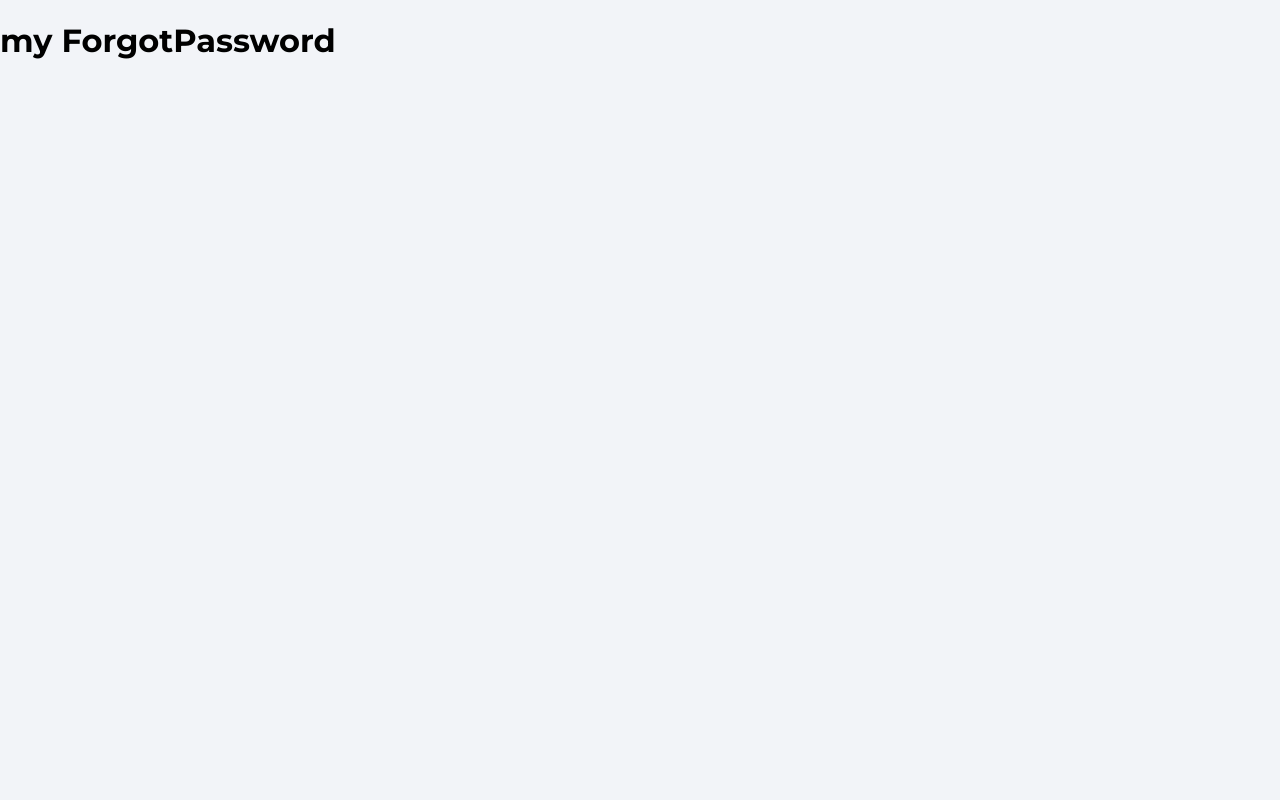
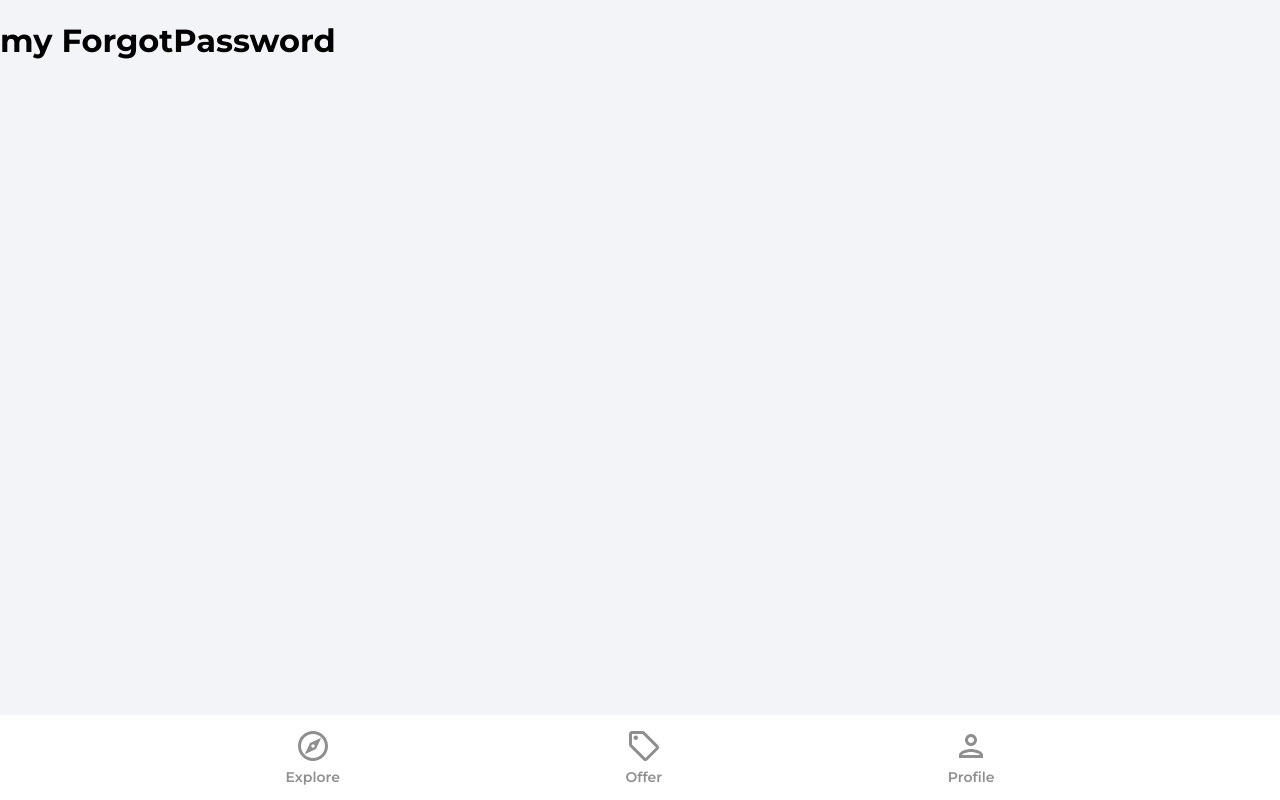
Before and after one commit to julia7hk/house-marketplace, a React (Create React App) app: page /forgot-password in a window 1280 px wide. Built offline with nearby package versions, Linux system fonts and the light colour scheme.

Commit message:
created navbar

```diff
--- a/src/App.js
+++ b/src/App.js
@@ -1,4 +1,5 @@
 import { BrowserRouter as Router, Routes, Route } from "react-router-dom";
+import Navbar from "./components/Navbar";
 import Explore from "./pages/Explore";
 import Offers from "./pages/Offers";
 import Profile from "./pages/Profile";
@@ -13,11 +14,12 @@
         <Routes>
           <Route path="/" element={<Explore />} />
           <Route path="/offers" element={<Offers />} />
-          <Route path="/profile" element={<Profile />} />
+          <Route path="/profile" element={<SignIn />} />
           <Route path="/sign-in" element={<SignIn />} />
           <Route path="/sign-up" element={<SignUp />} />
           <Route path="/forgot-password" element={<ForgotPassword />} />
         </Routes>
+        <Navbar />
       </Router>
     </>
   );
--- /dev/null
+++ b/src/components/Navbar.jsx
@@ -0,0 +1,38 @@
+import { useNavigate, useLocation } from 'react-router-dom'
+import { ReactComponent as OfferIcon } from '../assets/svg/localOfferIcon.svg'
+import { ReactComponent as ExploreIcon } from '../assets/svg/exploreIcon.svg'
+import { ReactComponent as PersonOutlineIcon } from '../assets/svg/personOutlineIcon.svg'
+
+function Navbar() {
+    const navigate = useNavigate()
+    const location = useLocation()
+
+    const pathMatchRoute = (route) => {
+        if(route == location.pathname) {
+            return true
+        }
+    }
+
+    return (
+      <footer className='navbar'>
+        <nav className='navbarNav'>
+            <ul className='navbarListItems'>
+                <li className='navbarListItem' onClick={() => navigate('/')}>
+                    <ExploreIcon fill={pathMatchRoute('/') ? '#2c2c2c' : '#8f8f8f'} width= "36px" height='36px' />
+                    <p className={pathMatchRoute('/') ? 'navbarListItemNameActive' : 'navbarListItemName'}>Explore</p>
+                </li>
+                <li className='navbarListItem' onClick={() => navigate('/offers')}>
+                    <OfferIcon fill={pathMatchRoute('/offers') ? '#2c2c2c' : '#8f8f8f'} width= "36px" height='36px' />
+                    <p className={pathMatchRoute('/offers') ? 'navbarListItemNameActive' : 'navbarListItemName'}>Offer</p>
+                </li>
+                <li className='navbarListItem' onClick={() => navigate('/profile')}>
+                    <PersonOutlineIcon fill={pathMatchRoute('/profile') ? '#2c2c2c' : '#8f8f8f'} width= "36px" height='36px' />
+                    <p className={pathMatchRoute('/profile') ? 'navbarListItemNameActive' : 'navbarListItemName'}>Profile</p>
+                </li>
+            </ul>
+        </nav>
+      </footer>
+    );
+  }
+
+  export default Navbar;
```
